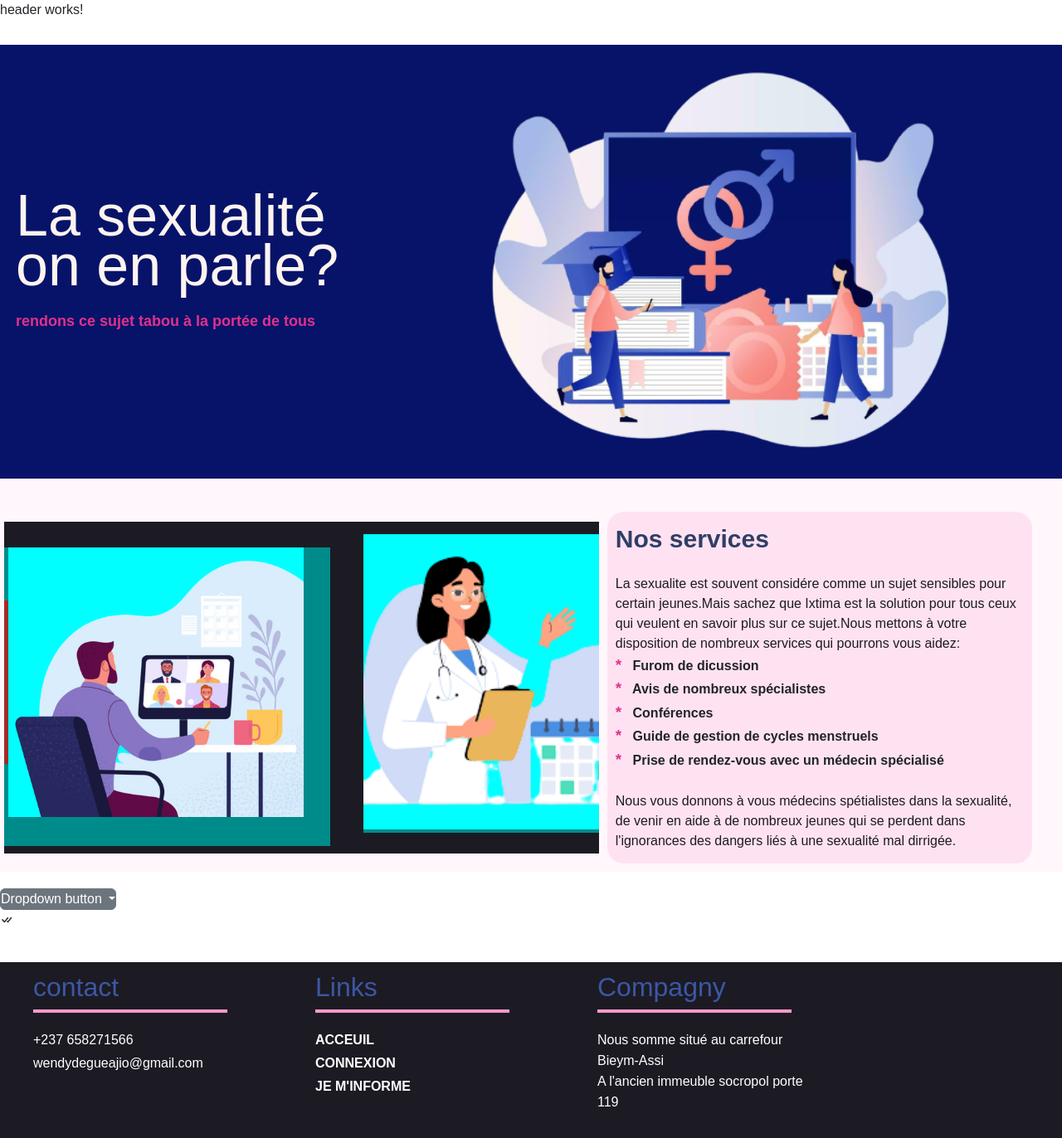
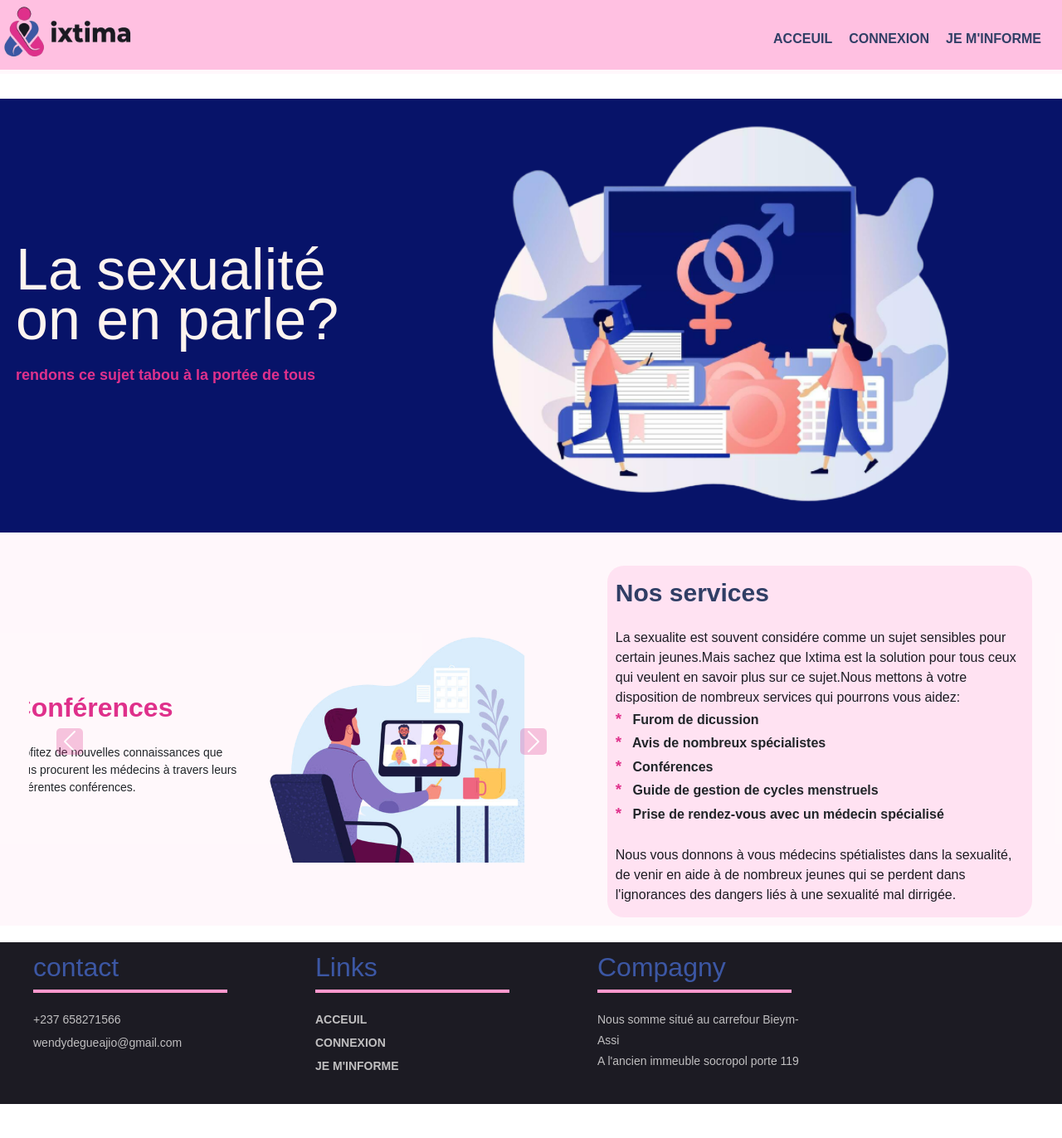
Before and after one commit to oshino237/ixtima_frontendfinal, an Angular app: page / in a window 1280 px wide. Shown: the whole page at 83% size. After the commit the page ends 1331 px from the top, so only its background shows below. Built offline with nearby package versions, Linux system fonts and the light colour scheme.

Commit message:
connexion inscrip acceuil OK

```diff
--- a/src/app/authComponent/connexion/connexion.component.html
+++ b/src/app/authComponent/connexion/connexion.component.html
@@ -1,32 +1,17 @@
-<div class="accordion accordion-flush" id="accordionFlushExample">
-  <div class="accordion-item">
-    <h2 class="accordion-header" id="flush-headingOne">
-      <button class="accordion-button collapsed" type="button" data-bs-toggle="collapse" data-bs-target="#flush-collapseOne" aria-expanded="false" aria-controls="flush-collapseOne">
-        Accordion Item #1
-      </button>
-    </h2>
-    <div id="flush-collapseOne" class="accordion-collapse collapse" aria-labelledby="flush-headingOne" data-bs-parent="#accordionFlushExample">
-      <div class="accordion-body">Placeholder content for this accordion, which is intended to demonstrate the <code>.accordion-flush</code> class. This is the first item's accordion body.</div>
+<app-header></app-header>
+
+  <section class="milieu">
+    <div class="formulr">
+      <h1>Connexion</h1>
+      <form action="">
+        <input type="email" placeholder="E-mail" class="input"><br>
+        <input type="password" placeholder="password"  class="input"><br>
+        <button  type="submit">valider</button>
+        <button class="boutinscr"><a routerLink="/inscription" routerLinkActive="active" target="_blank">s'inscrire</a></button><br>
+        <p><u><a href="#"> Mot de pass oublié ?</a></u></p>
+      </form>
     </div>
-  </div>
-  <div class="accordion-item">
-    <h2 class="accordion-header" id="flush-headingTwo">
-      <button class="accordion-button collapsed" type="button" data-bs-toggle="collapse" data-bs-target="#flush-collapseTwo" aria-expanded="false" aria-controls="flush-collapseTwo">
-        Accordion Item #2
-      </button>
-    </h2>
-    <div id="flush-collapseTwo" class="accordion-collapse collapse" aria-labelledby="flush-headingTwo" data-bs-parent="#accordionFlushExample">
-      <div class="accordion-body">Placeholder content for this accordion, which is intended to demonstrate the <code>.accordion-flush</code> class. This is the second item's accordion body. Let's imagine this being filled with some actual content.</div>
-    </div>
-  </div>
-  <div class="accordion-item">
-    <h2 class="accordion-header" id="flush-headingThree">
-      <button class="accordion-button collapsed" type="button" data-bs-toggle="collapse" data-bs-target="#flush-collapseThree" aria-expanded="false" aria-controls="flush-collapseThree">
-        Accordion Item #3
-      </button>
-    </h2>
-    <div id="flush-collapseThree" class="accordion-collapse collapse" aria-labelledby="flush-headingThree" data-bs-parent="#accordionFlushExample">
-      <div class="accordion-body">Placeholder content for this accordion, which is intended to demonstrate the <code>.accordion-flush</code> class. This is the third item's accordion body. Nothing more exciting happening here in terms of content, but just filling up the space to make it look, at least at first glance, a bit more representative of how this would look in a real-world application.</div>
-    </div>
-  </div>
-</div>
+
+  </section>
+
+<app-footer></app-footer>
--- a/src/app/authComponent/inscription/inscription.component.css
+++ b/src/app/authComponent/inscription/inscription.component.css
@@ -9,6 +9,8 @@
 }
 .main{
      background-color: #303E65;
+     margin: 40px 0;
+     padding: 30px 0;
 }
 /* ///////////////////////////   main  /////////////////////// */
 .title-form{
@@ -19,79 +21,94 @@
 .title-form p{
     line-height: 14px;
     color: #fff;
-    font-size: 14px;
-    margin: 0s;
+    font-size: 1em;
+    margin-bottom: 10px;
     padding: 5px;
 }
 .title-form h1{
         color: #E0318C;
        font-size: 50px;
-       margin:30px 0 0 0;
+       margin:10px 0 0 0;
        font-weight: bold;
 }
 .form-box{
-    width: 700px;
-    height:680px;
-    position: relative;
-    margin: 10px auto;
-    margin-bottom: 60px;
-    background-color: #33bb3a;
-    padding: 5px!important;
+    width: 60%;
+    margin: auto;
+    height: 750px;
+    background-color: #fff;
+    overflow: hidden;
     transition: .5s;
-    overflow: hidden;
-    border-radius: 30px;
-}
-.button-box{background-color: #1c1b23;
-    width: 280px!important;
-    margin: 35px auto!important;
-    position: relative;
-    box-shadow: 0 0 20px 9px #ffc0e1;
-    border-radius: 30px;
-}
-#btn{
-    top: 0;
-    left: 0;
-    position: absolute!important;
-    width: 125px!important;
-    height: 100%!important;
-    background: linear-gradient(to right,#303E65,#E0318C);
-    border-radius: 30px;
-    transition: .5s;
-}
-.slide-btn{
-    padding: 15px 35px;
-    cursor: pointer;
-    /* color: #fff; */
-    font-weight: bold;
-    background: transparent;
-    border: 0;
-    outline: none;
-    position: relative;
+    /* padding: 5px; */
+    border-radius: 20px;
+    min-width: 600px;
 }
 
-.input-groupj,.input-groupm {
-    top: 110px;
-    transform: .5s;
-    padding: 10px 7px;
+#chk{
+    display: none;
+}
+span{
+   color: #1c1b23;
+   font-size: 1.4em;
+   justify-content: center;
+   display: flex;
+   margin:auto ;
+    margin-bottom: 60px;
+   font-weight: bold;
+   cursor: pointer;
+   transition: .5s ease-in-out;
+}
 
+.input-slide{
+    padding: 15px 8px;
+    margin: 6px 0;
+    outline: none;
+    border: 0 0 1px 0;
+    border-style: solid;
+    border-radius:5px ;
+    border-color: #303E65;
+    background: transparent;
+    background-color: #ff98cd25;
+}
+.input-slide::-webkit-input-placeholder{
+    color: #1c1b23;
+}
+.input-slide:hover{
+    background-color: #e0318b5d;
+    transition: all ease-in-out .5s;
+}
+
+.col2 .input-slide{
+    width: 100%;
 }
 .input-groupj{
-    position: absolute;
-    background-color: #3C57A4;
-    width: 70%;
-    left: 19px;
-    margin: 5px 90px;
+    /* background-color: #3C57A4; */
+    position: relative;
+    padding: 20px 10px;
+    height: 100%;
+    width: 100%;
+    text-align: center;
 }
 .input-groupj .input-slide{
-    width: 100%;
+    width: 60%;
     padding: 10px 8px;
 }
 .input-groupm{
-    position: absolute;
-    right: 10px;
-    margin: 5px 200px;
-    width: 90%;
-    background-color: #E0318C;
+    background-color: #ffbade;
+    height: 700px;
+    padding: 20px 10px;
+    border-radius:100px 100px 0px 0px;
+    transform: translateY(-90px);
+    transition: .8s ease-in-out;
+}
+
+#chk:checked ~ .input-groupm{
+    transform: translateY(-675px);
+}
+#chk:checked ~ .input-groupm span {
+    transform: scale(1);
+}
+#chk:checked ~ .input-groupj span {
+    transform: scale(.7);
 }
 
 .col1,.col2{
@@ -99,6 +116,7 @@
     vertical-align: top;
     /* border: 1px solid #1c1b23; */
     padding: 12px 5px;
+    box-sizing: border-box;
 }
 .col1{
     width: 50%;
@@ -107,6 +125,13 @@
     width: 45%;
     margin-left: 10px;
 }
+.col2 .form-select{
+    padding: 5px 7px;
+    border: none;
+    outline: none;
+    background-color: #e0318b5d;
+}
+
 .col1 .input-slide{
     width: 100%;
 }
@@ -117,19 +142,19 @@
    margin: 8px 0;
    height: 36px;
    line-height: 36px;
-   color: #303E65;
-  border: solid 2px #303E65;
+   color: #1c1b23;
+   border: solid 2px #303E65;
    cursor: pointer;
    position: relative;
    align-items: center;
    text-align: center;
    border-radius: 5px;
    overflow: hidden;
-   background-color:#e6ebf7 ;
+   background-color:#fde9f3f3 ;
    transition: .2s ease-in-out;
 }
 .file-upload:hover{
-    background-color:#dde7ff ;
+    background-color:#e0318b5d ;
 }
 .load{
     background-color: aquamarine;
@@ -140,69 +165,10 @@
     top: 0;
     opacity: 0;
 }
-/* .file-upload input[type="file"]{
-    display: none;
-    position: relative;
-    right: 0;
-} */
-
 .choix1{
-    width: 150px;
+    width: 100%;
     margin: 8px 0;
     border:1px dashed #f7f9fd;
-}
-.choix2,.choix3{
-    padding: 10px;
-    margin: 5px 0;
-    background-color: #303E65;
-    width: 220px;
-    cursor: pointer;
-    position: relative;
-    border-radius: 4px;
-
-}
-.select,.silect{
-    background-color: #303E65;
-    /* padding: 10px; */
-    color: #fff;
-    font-weight: 500;
-    display: flex;
-    align-items: center;
-    justify-content: space-between;
-}
-.option-list,.optio-list{
-    position: absolute;
-    top: 45px;
-    right: 1px;
-    width: 100%;
-    background-color:#f7f9fd;
-    border-radius: 4px;
-    padding: 0 7px;
-    max-height: 100px;
-    overflow-y: auto;
-    transition: .4s linear .2s;
-    height: 0;
-}
-.option,.optio{
-    padding: 6px 2px;
-    font-weight: 500;
-    transition: .3s ease-in-out;
-    border-radius: 3px;
-}
-.option:hover,.option .selected,.optio:hover,.optio .selectd{
-    background-color: #303e6560;
-    /* color: #fff; */
-}
-.option-list::-webkit-scrollbar,.optio-list::-webkit-scrollbar{
-    width: 4px;
-    background-color: #303e6560;
-}
-.option-list::-webkit-scrollbar-thumb,.optio-list::-webkit-scrollbar-thumb{
-    background-color: #1c1b23;
-    border-radius: 10px;
-}
-.option-list.active,.optio-list.active{
-    height: 100px;
 }
 .submit-btn{
     float: right;
@@ -213,75 +179,15 @@
     color: #fff;
     background-color: #E0318C;
     transition: all cubic-bezier(0.23, -0.48, 0.19, 1.51) .3s;
-    margin:10px auto;
+    margin:10px 20px;
     padding: 10px ;
     width: 100px;
 }
 .submit-btn:hover{
     width:110px ;
 }
-.input-slide{
-    padding: 15px 8px;
-    margin: 6px 0;
-    outline: none;
-    border: 0 0 1px 0;
-    border-style: solid;
-    border-radius:5px ;
-    border-color: #303E65;
-    background: transparent;
-}
-#jeunes{
-     /* left: 50px; */
-     transition: ease-in-out .5s;
-}
-#medecin{
-    transition: ease-in-out .5s;
-    left: 500px;
-}
-/* //////////////////////////////footer///////////////////////////////// */
-footer{
-    background-color: #1c1b23;
-    width: 100%;
-    min-height: 120px;
-    margin-top: 10px;
-}
-footer div{
-    display: inline-block;
-    /* border:solid 1px #303E65; */
-    margin: 10px 20px;
-    width: 300px;
-    padding: 20px;
-    vertical-align: top;
-}
-footer div a{
-    color: #fff;
-    font-weight: bold;
-}
-footer li,p{
-    line-height: 25px;
-    margin: 3px 0;
-    color: #fff;
-}
-footer h2{
-    line-height: 0;
-    color: #3C57A4;
-}
-footer .ligne{
-    border: solid 2px #FF98CD;
-    margin: 3px 0;
-    padding: 0;
-    width: 90%;
-}
-@media(max-width:900px){
-    footer{
-        text-align: center;
-    }
-    footer div{
-        display: block;
-        margin: 20px auto;
-        width: 60%;
-    }
-    footer .ligne{
-        width: 100%;
+@media (max-width:926px){
+    .form-box{
+        width: 80%;
     }
 }
--- a/src/app/layout/acceuil/acceuil.component.css
+++ b/src/app/layout/acceuil/acceuil.component.css
@@ -82,66 +82,68 @@ body,.main{
 .pub-slides{
     width: 56%;
     min-width: 433px;
-    background-color: #1c1b23;
+    /* background-color: #1c1b23; */
     overflow: hidden;
-    max-height: 400px;
-    min-height: 320px;
+    height: auto;
+    padding: 30px;
 }
-@-webkit-keyframes slide_animation{
-    0% {right: 0%;}
-    10% {right: 0%;}
-    20% {right:100%;}
-    30% {right:100%;}
-    45% {right:200%;}
-    55% {right:200%;}
-    60% {right:100%;}
-    75% {right:100%;}
-    90% {right: 0%;}
-    100% {right: 0%;}
+.carousel {
+    /* background-color: #E0318C; */
+    width: 100%;
 }
- .slide-img{
-    width: 300%;
+.carousel-inner{
+    width: 100%;
+    height: 300px;
+    /* background-color: #303E65; */
+}
+.carousel-inner h2{
+    font-weight: bold;
+    color: #df308b;
+}
+.carousel-inner p{
+    font-size: 14px;
+}
+.carousel-item .active,.carousel-item{
+    width: 100%;
     height: 100%;
-    position: relative;
-    -webkit-animation-name: slide_animation;
-    -webkit-animation-duration: 40s;
-    -webkit-animation-iteration-count: infinite;
-    -webkit-animation-direction: alternate;
-    -webkit-animation-play-state: running;
- }
-
-.slide{
-    display: inline-block;
-    background-color: darkcyan;
-    width: 31%;
-    margin: 0 20px;
-    position: relative;
-    height: 360px;
+    /* background-color: blue; */
+    padding: 5px;
 }
-.div-txt1,.div-txt2,.img1,.img2{
+.slidecontent{
+    width: 100%;
+    height: 100%;
+    /* background-color: aquamarine; */
+}
+.div-txt1,.div-txt2,.div-txt3,.img1,.img2,.img3{
     display: inline-block;
     vertical-align: middle;
+    margin: auto 1%;
 }
-.div-txt1,.div-txt2{
-    width: 40%;
-    padding: 0 5px;
-    /* height: 100%; */
-    background-color: brown;
+.div-txt1,.div-txt2,.div-txt3{
+    /* background-color: darkgoldenrod; */
+    width: 45%;
+    padding: 5px;
 }
-.img1,.img2{
-    background-color: aqua;
-    width: 55%;
+.img1,.img2,.img3{
+    /* background-color: darkmagenta; */
+    width: 50%;
+    padding: 5px;
 }
-.slide-img img{
+.img1 img,.img3 img,.img2 img{
     width: 100%;
+    height: 100%;
 }
-.slide h2{
-    color: #E0318C;
+.carousel-control-prev-icon,.carousel-control-next-icon{
+    color: #df308b!important;
+    background-color: #df308a86;
+    border-radius: 5px;
+    transition: ease-in-out .3s;
 }
-.slide p{
-    color: #1c1b23d2;
-    font-size: 18px;
+.carousel-control-prev-icon:hover,.carousel-control-next-icon:hover{
+    background-color: #df308ac4;
 }
+
+
 /* ----------------------------------footer------------------------- */
 
 @media(max-width:834px){
@@ -149,19 +151,16 @@ body,.main{
     width: 100%;
     margin:10px;
    }
-   .slide{
-    margin: 0 11px;
-    width: 32% !important;
-   }
+
 }
-@media(max-width:645px){
+/* @media(max-width:645px){
     .slide{
         width: 31% !important;
         margin: 0 1%;
     }
-}
-@media (max-width:1138px){
+} */
+/* @media (max-width:1138px){
     .slide{
         width: 30%;
     }
-}
+} */
--- a/src/app/layout/acceuil/acceuil.component.html
+++ b/src/app/layout/acceuil/acceuil.component.html
@@ -12,10 +12,13 @@
  </div>
 
  <div class="pub-coment">
+
    <div class="pub-slides">
-     <div class="slide-img">
-<!--  -->
-       <div class="slide">
+      <div id="carouselExampleControls" class="carousel slide" data-bs-ride="carousel">
+        <div class="carousel-inner">
+
+          <div class="carousel-item active">
+            <div class="slidecontent" class="d-block w-100">
               <div class="div-txt1">
                 <h2>Conférences</h2><br>
                 <p>Profitez de nouvelles connaissances que vous procurent les médecins à travers leurs différentes conférences.
@@ -25,8 +28,10 @@
                 <img src="../../assets/images/conference-removebg-preview.png" alt="">
               </div>
             </div>
-<!--  -->
-       <div class="slide">
+          </div>
+
+          <div class="carousel-item">
+            <div class="slidecontent" class="d-block w-100">
               <div class="img2">
                 <img src="../../assets/images/téléchargement-removebg-preview.png" alt="">
               </div>
@@ -36,7 +41,10 @@
                 </p>
               </div>
             </div>
-       <div class="slide">
+          </div>
+
+          <div class="carousel-item">
+            <div class="slidecontent" class="d-block w-100">
               <div class="div-txt2">
                 <h2>Forum</h2><br>
                 <p>Un forum de discussion est mis a votre disposition pour poser tous vos problèmes et ainsi profiter des expériences d’autres utilisateur sous la surveillance de nombreux médecins qualifiés.
@@ -46,7 +54,17 @@
                 <img src="../../assets/images/forum-removebg-preview.png">
               </div>
             </div>
-<!--  -->
+          </div>
+          <button class="carousel-control-prev" type="button" data-bs-target="#carouselExampleControls" data-bs-slide="prev">
+            <span class="carousel-control-prev-icon" aria-hidden="true"></span>
+            <span class="visually-hidden">Previous</span>
+          </button>
+          <button class="carousel-control-next" type="button" data-bs-target="#carouselExampleControls" data-bs-slide="next">
+            <span class="carousel-control-next-icon" aria-hidden="true"></span>
+            <span class="visually-hidden">Next</span>
+          </button>
+        </div>
+
       </div>
    </div>
    <div class="coment">
@@ -66,23 +84,7 @@
        perdent dans l'ignorances des dangers liés à une sexualité mal dirrigée.
      </p>
    </div>
-   <!--  -->
+
  </div>
 </section>
-<div class="dropdown">
-  <button aria-expanded="false" class="btn btn-secondary dropdown-toggle" data-bs-toggle="dropdown" type="button">
-    Dropdown button
-  </button>
-  <ul class="dropdown-menu dropdown-menu-dark">
-    <li><a class="dropdown-item active" href="#">Action</a></li>
-    <li><a class="dropdown-item" href="#">Another action</a></li>
-    <li><a class="dropdown-item" href="#">Something else here</a></li>
-    <li>
-      <hr class="dropdown-divider">
-    </li>
-    <li><a class="dropdown-item" href="#">Separated link</a></li>
-  </ul>
-</div>
-
-<i class="bi bi-check-all"></i>
 <app-footer></app-footer>
--- a/src/app/layout/footer/footer.component.css
+++ b/src/app/layout/footer/footer.component.css
@@ -27,11 +27,14 @@ footer div{
 footer div a{
     color: #fff;
     font-weight: bold;
+    color: rgba(223, 222, 222, 0.842);
+    font-size: 14px;
 }
 footer li,p{
     line-height: 25px;
     margin: 3px 0;
-    color: #fff;
+    color: rgba(223, 222, 222, 0.842);
+    font-size: 14px;
 }
 footer h2{
     line-height: 0;
--- a/src/app/layout/footer/footer.component.html
+++ b/src/app/layout/footer/footer.component.html
@@ -1,12 +1,3 @@
-<p>footer works!</p>
-<!DOCTYPE html>
-<html lang="en">
-<head>
-  <meta charset="UTF-8">
-  <meta name="viewport" content="width=device-width, initial-scale=1.0">
-  <title>footer</title>
-</head>
-<body>
 
 <footer>
     <div class="infos">
@@ -32,5 +23,3 @@
       <p>Nous somme situé au carrefour Bieym-Assi <br>A l'ancien immeuble socropol porte 119</p>
     </div>
   </footer>
-</body>
-</html>
--- a/src/app/layout/header/header.component.css
+++ b/src/app/layout/header/header.component.css
@@ -0,0 +1,70 @@
+
+*{
+    padding: 0;
+    margin: 0;
+    text-decoration: none;
+    list-style: none;
+    box-sizing: border-box;
+    font-family:Century Gothic, sans-serif;
+}
+body{
+     background-color: #fff7fbe8;
+}
+header{
+    background-color: #ffc0e1;
+    width: 100%;
+    margin-bottom: 5px;
+    display: inline-block;
+    padding-bottom:10px;
+}
+.logo{
+    width: 160px;
+    height: 100%;
+    /* background-color: antiquewhite; */
+}
+.logo img,.logofoot img{
+    margin:0;
+    width: 100%;
+}
+.logofoot{
+    width:120px ;
+    background-color: brown;
+    transition: all ease-in-out .5s;
+}
+nav{
+    margin:0;
+    /* background-color: #303E65; */
+}
+nav ul{
+    position: absolute;
+    top: 25px;
+    right: 10px;
+    width: 500px;
+    margin: 5px;
+    /* background-color: yellowgreen; */
+    transition: all ease-in-out .5s;
+}
+.licontent{
+    float: right;
+}
+nav ul li{
+    display: inline-block;
+    /* background-color: #E0318C; */
+    border-radius: 3px 3px 0px 0px;
+    margin: 0 5px;
+    font-weight: bold;
+    padding: 5px;
+    border-bottom: solid 2px #E0318C;
+    border: none;
+}
+nav ul li:hover{
+    /* transition: ease-in-out .2s; */
+    border-bottom: solid 2px #E0318C;
+}
+nav ul li a{
+     color: #303E65;
+}
+nav ul li a:hover{
+   font-size: 17px;
+   transition: ease-in-out .3s;
+}
--- a/src/app/layout/header/header.component.html
+++ b/src/app/layout/header/header.component.html
@@ -1 +1,33 @@
-<p>header works!</p>
+<!DOCTYPE html>
+<html lang="en">
+<head>
+  <meta charset="UTF-8">
+  <meta name="viewport" content="width=device-width, initial-scale=1.0">
+    <link rel="stylesheet" href="C:\Users\Hoshino Wendy\Desktop\SOUTENANCE\PROJETSOUTE\ixtima_frontend\ixtima_frontend\src\fontawesome-free-6.3.0-web\css\all.css">
+  <title></title>
+</head>
+<body>
+  <header>
+    <nav>
+      <div class="logo">
+        <img src="../assets/images/ixtima-blanc-removebg-preview.png" alt="">
+      </div>
+      <div class="menu">
+        <ul>
+          <div class="licontent">
+            <li><a routerLink="/accueil" routerLinkActive="active" href="#">ACCEUIL</a></li>
+          <li><a routerLink="/connexion" routerLinkActive="active">CONNEXION</a></li>
+          <li><a routerLink="/sensibilisation" routerLinkActive="active">JE M'INFORME</a></li>
+          </div>
+
+
+        </ul>
+      </div>
+    </nav>
+  </header>
+    <div class="content">
+      <router-outlet></router-outlet>
+    </div>
+
+</body>
+</html>
```
Also changed, not shown: src/app/authComponent/inscription/inscription.component.html (+37 -41 lines). Lines whose indentation alone changed are shown as unchanged.
